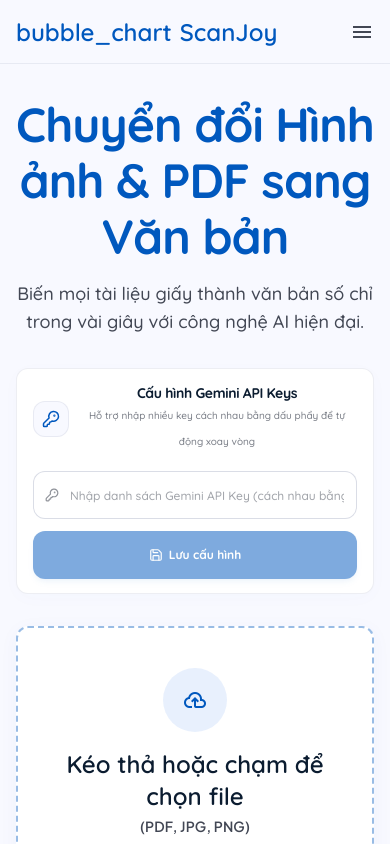
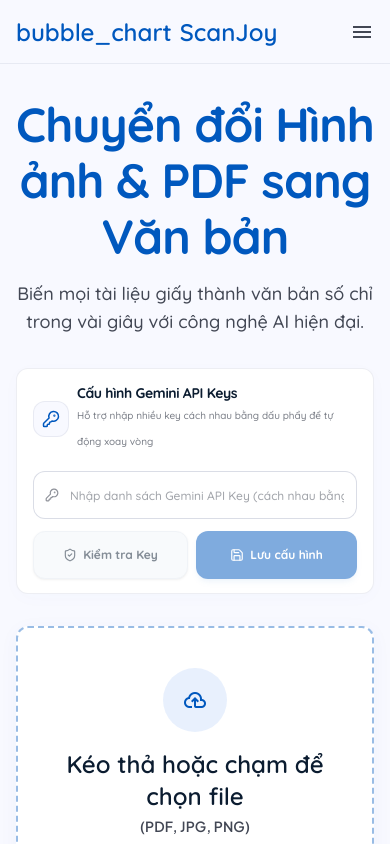
Before and after one commit to ruabien/gemini-ocr-cloudflare, a React (Vite) app: page / in a window 390 px wide. Shown: the top 844 px of the page. Built offline with nearby package versions, Linux system fonts and the light colour scheme.

Commit message:
Update ApiConfig.jsx

```diff
--- a/src/components/ApiConfig.jsx
+++ b/src/components/ApiConfig.jsx
@@ -1,7 +1,6 @@
 import { useState, useEffect } from 'react';
-import { KeyRound, Save } from 'lucide-react';
+import { KeyRound, Save, ShieldCheck, CheckCircle2, AlertTriangle, XCircle, Loader2 } from 'lucide-react';
 
-// Địa chỉ URL Cloudflare Worker mặc định
 const DEFAULT_WORKER_URL = 'https://gemini-ocr-backend.ruabien1504.workers.dev';
 
 export default function ApiConfig({ onConfigChange }) {
@@ -9,11 +8,19 @@ export default function ApiConfig({ onConfigChange }) {
   const [workerUrl] = useState(() => localStorage.getItem('ocr_worker_url') || DEFAULT_WORKER_URL);
   const [showToast, setShowToast] = useState(false);
 
+  // States cho tính năng Kiểm tra Key
+  const [isValidated, setIsValidated] = useState(() => {
+    const saved = localStorage.getItem('ocr_api_key') || '';
+    return saved !== '';
+  });
+  const [isChecking, setIsChecking] = useState(false);
+  const [validationResults, setValidationResults] = useState([]);
+  const [validationMessage, setValidationMessage] = useState("");
+
   useEffect(() => {
-    localStorage.setItem('ocr_api_key', apiKey);
-    localStorage.setItem('ocr_worker_url', workerUrl);
-
-    if (onConfigChange) {
+    // Chỉ kích hoạt callback cấu hình khi API Key đã được lưu (hoặc đang dùng cấu hình cũ đã lưu)
+    const saved = localStorage.getItem('ocr_api_key') || '';
+    if (apiKey === saved && onConfigChange) {
       onConfigChange({
         apiKey,
         model: 'gemini-2.5-flash',
@@ -29,20 +36,115 @@ export default function ApiConfig({ onConfigChange }) {
     }
   }, [showToast]);
 
+  const handleKeyChange = (val) => {
+    setApiKey(val);
+    const saved = localStorage.getItem('ocr_api_key') || '';
+    if (val.trim() === saved.trim() && saved.trim() !== '') {
+      setIsValidated(true);
+    } else {
+      setIsValidated(false);
+    }
+    setValidationResults([]);
+    setValidationMessage("");
+  };
+
+  const validateGeminiKeys = async () => {
+    const keys = apiKey.split(',').map(k => k.trim()).filter(Boolean);
+    if (keys.length === 0) {
+      alert("Vui lòng nhập API Key trước khi kiểm tra.");
+      return;
+    }
+
+    setIsChecking(true);
+    setValidationResults([]);
+    setValidationMessage("");
+
+    const results = [];
+    let validCount = 0;
+
+    for (const key of keys) {
+      const masked = key.length > 8
+        ? `${key.substring(0, 6)}...${key.substring(key.length - 4)}`
+        : key;
+
+      try {
+        const response = await fetch(`https://generativelanguage.googleapis.com/v1beta/models/gemini-2.5-flash?key=${key}`);
+
+        if (response.ok) {
+          results.push({
+            key,
+            masked,
+            status: 'success',
+            message: 'Hoạt động tốt'
+          });
+          validCount++;
+        } else {
+          const status = response.status;
+          let errorMsg = `Lỗi HTTP ${status}`;
+          try {
+            const data = await response.json();
+            errorMsg = data?.error?.message || errorMsg;
+          } catch {}
+
+          if (status === 429) {
+            results.push({
+              key,
+              masked,
+              status: 'rate_limit',
+              message: 'Bị nghẽn hạn mức 429'
+            });
+          } else {
+            results.push({
+              key,
+              masked,
+              status: 'error',
+              message: 'Lỗi (Sai key hoặc bị Google khóa)'
+            });
+          }
+        }
+      } catch (err) {
+        results.push({
+          key,
+          masked,
+          status: 'error',
+          message: `Lỗi kết nối mạng: ${err.message}`
+        });
+      }
+      setValidationResults([...results]);
+    }
+
+    setIsChecking(false);
+    if (validCount > 0) {
+      setIsValidated(true);
+      setValidationMessage(`🎉 Đã xác thực thành công ${validCount} key hoạt động tốt. Bạn có thể lưu cấu hình để bắt đầu sử dụng.`);
+    } else {
+      setIsValidated(false);
+      setValidationMessage('❌ Tất cả các API Key đều bị lỗi hoặc không hoạt động. Vui lòng kiểm tra lại mã Key từ Google AI Studio.');
+    }
+  };
+
   const handleSaveKey = () => {
     localStorage.setItem('ocr_api_key', apiKey);
+    setIsValidated(true);
     setShowToast(true);
+    if (onConfigChange) {
+      onConfigChange({
+        apiKey,
+        model: 'gemini-2.5-flash',
+        workerUrl
+      });
+    }
   };
 
   return (
-    <div className="bg-surface-container-lowest border border-outline-variant/30 w-full rounded-xl shadow-[0_4px_20px_rgba(0,88,190,0.02)]">
+    <div className="bg-surface-container-lowest border border-outline-variant/30 w-full rounded-xl shadow-[0_4px_20px_rgba(0,88,190,0.02)] overflow-hidden">
       <div className="px-4 py-3.5 flex flex-col lg:flex-row lg:items-center justify-between gap-4">
 
         <div className="flex items-center gap-2 text-on-surface select-none">
           <div className="p-2 bg-surface text-primary border border-outline-variant/30 rounded-xl">
             <KeyRound size={18} />
           </div>
-          <div>
+          <div className="text-left">
             <h2 className="font-bold text-sm tracking-tight text-on-surface">Cấu hình Gemini API Keys</h2>
             <p className="text-[10px] text-on-surface-variant/70 font-medium">Hỗ trợ nhập nhiều key cách nhau bằng dấu phẩy để tự động xoay vòng</p>
           </div>
@@ -57,22 +159,72 @@ export default function ApiConfig({ onConfigChange }) {
               type="text"
               placeholder="Nhập danh sách Gemini API Key (cách nhau bằng dấu phẩy)"
               value={apiKey}
-              onChange={(e) => setApiKey(e.target.value)}
-              className="w-full h-12 sm:h-10 pl-9 pr-3 bg-white border border-outline-variant/60 rounded-xl text-xs sm:text-sm focus:outline-none focus:ring-1 focus:ring-primary focus:border-primary transition-all font-medium text-on-surface placeholder-on-surface-variant/50"
+              onChange={(e) => handleKeyChange(e.target.value)}
+              disabled={isChecking}
+              className="w-full h-12 sm:h-10 pl-9 pr-3 bg-white border border-outline-variant/60 rounded-xl text-xs sm:text-sm focus:outline-none focus:ring-1 focus:ring-primary focus:border-primary transition-all font-medium text-on-surface placeholder-on-surface-variant/50 disabled:opacity-50"
             />
           </div>
 
+          <div className="flex gap-2 w-full sm:w-auto">
+            <button
+              onClick={validateGeminiKeys}
+              disabled={isChecking || !apiKey.trim()}
+              className="flex-1 sm:flex-initial h-12 sm:h-10 px-4 bg-slate-100 hover:bg-slate-200 text-on-surface border border-slate-200 rounded-xl text-xs sm:text-sm font-bold flex items-center justify-center gap-1.5 transition-all shadow-sm active:scale-95 disabled:opacity-50 disabled:cursor-not-allowed shrink-0 cursor-pointer"
+              title="Kiểm tra tính hợp lệ của từng API Key"
+            >
+              {isChecking ? (
+                <Loader2 size={14} className="animate-spin" />
+              ) : (
+                <ShieldCheck size={14} />
+              )}
+              <span>Kiểm tra Key</span>
+            </button>
+
             <button
               onClick={handleSaveKey}
-            disabled={!apiKey}
-            className="w-full sm:w-auto h-12 sm:h-10 px-5 bg-primary hover:bg-primary-container text-on-primary rounded-xl text-xs sm:text-sm font-bold flex items-center justify-center gap-1.5 transition-all shadow-md active:scale-95 disabled:opacity-50 disabled:cursor-not-allowed shrink-0 cursor-pointer shadow-primary/10"
-            title="Lưu API Key vào trình duyệt"
+              disabled={!isValidated || isChecking || !apiKey.trim()}
+              className="flex-1 sm:flex-initial h-12 sm:h-10 px-5 bg-primary hover:bg-primary-container text-on-primary rounded-xl text-xs sm:text-sm font-bold flex items-center justify-center gap-1.5 transition-all shadow-md active:scale-95 disabled:opacity-50 disabled:cursor-not-allowed shrink-0 cursor-pointer shadow-primary/10"
+              title="Lưu API Key vào trình duyệt để bắt đầu sử dụng"
             >
               <Save size={14} />
               <span>Lưu cấu hình</span>
             </button>
           </div>
         </div>
+      </div>
+
+      {/* Panel Hiển thị kết quả kiểm tra */}
+      {validationResults.length > 0 && (
+        <div className="px-4 pb-4 pt-3 border-t border-outline-variant/20 bg-slate-50/50 space-y-3 text-left">
+          <div className="text-on-surface-variant/70 text-[10px] uppercase font-bold tracking-wider">Trạng thái xác thực các Key:</div>
+          <div className="grid grid-cols-1 md:grid-cols-2 gap-2">
+            {validationResults.map((res, index) => (
+              <div
+                key={index}
+                className={`flex items-center gap-2 p-2.5 rounded-lg border text-xs font-semibold ${
+                  res.status === 'success'
+                    ? 'bg-emerald-50 border-emerald-200 text-emerald-800'
+                    : res.status === 'rate_limit'
+                    ? 'bg-amber-50 border-amber-200 text-amber-800'
+                    : 'bg-rose-50 border-rose-200 text-rose-800'
+                }`}
+              >
+                {res.status === 'success' && <CheckCircle2 size={14} className="shrink-0 text-emerald-600" />}
+                {res.status === 'rate_limit' && <AlertTriangle size={14} className="shrink-0 text-amber-600" />}
+                {res.status === 'error' && <XCircle size={14} className="shrink-0 text-rose-600" />}
+
+                <span className="font-mono">{res.masked}</span>
+                <span className="text-[11px] font-medium">: {res.message}</span>
+              </div>
+            ))}
+          </div>
+          {validationMessage && (
+            <p className={`text-xs mt-2 font-bold ${isValidated ? 'text-emerald-700' : 'text-rose-700'}`}>
+              {validationMessage}
+            </p>
+          )}
+        </div>
+      )}
 
       {showToast && (
         <div className="fixed bottom-6 right-6 z-50 flex items-center gap-2 bg-surface-container-lowest border border-tertiary-container/30 text-tertiary px-4 py-3 rounded-xl shadow-lg shadow-on-surface/5 animate-in fade-in slide-in-from-bottom-4 duration-300">
```
Lines whose indentation alone changed are shown as unchanged.
